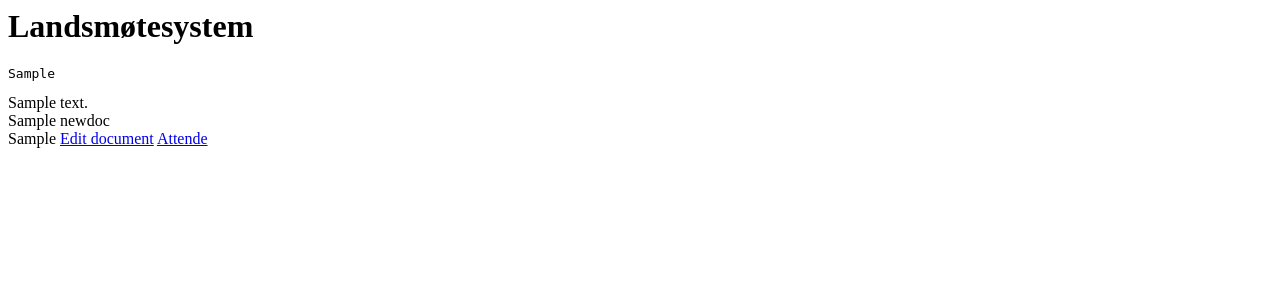
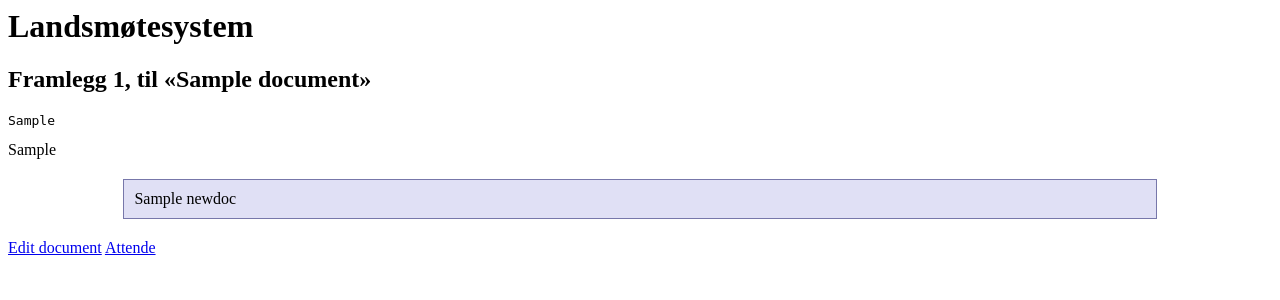
Before and after one commit to Velmont/landsmotesys, a Django app: template templates/framlegg/patch_view.html in a window 1280 px wide. Shown: the top 300 px of the page. Run offline with Django 3.2, Linux system fonts and the light colour scheme; tables that the repository leaves empty hold one stand-in row (values such as "Sample post"); the template is opened without the code that fills it: values that come from a table or form of the project are taken from there, most other values are stand-ins (such as "Sample title", 1, 10 or a date in 2020).

Commit message:
Reinska upp patch template og gjorde litt finare med CSS

```diff
--- a/templates/base.html
+++ b/templates/base.html
@@ -1,8 +1,14 @@
 <html>
 <head>
     <style type="text/css" rel="stylesheet">
+table, td, tr, colgroup { border: 0; }
+table td { padding: 0 4px; }
+.diff_header { font-size: 0.8em; color: #666; text-align: right; }
+
 .diff_add { background-color: #afa; }
 .diff_sub { background-color: #faa; }
+
+.after { border: 1px solid #77a; background-color: #e0e0f5; width: 80%; margin: 20px auto; padding: 10px; }
     </style>
 </head>
 <body>
--- a/templates/framlegg/patch_view.html
+++ b/templates/framlegg/patch_view.html
@@ -2,13 +2,16 @@
 {% load markup %}
 
 {% block content %}
-<pre>{{ patch.patch }}</pre>
+<h2>Framlegg {{patch.pk}}, til &laquo;{{ doc.title }}&raquo;</h2>
 
-<div class="before">{{ doc.text|markdown }}</div>
+<pre class="patch">{{ patch.patch }}</pre>
+
+<div class="diff_view">
+{{ d|safe }}
+</div>
 
 <div class="after">{{ newdoc|markdown }}</div>
 
-{{ d|safe }}
 
 <a href="/framlegg/doc/{{ doc.pk }}/edit/">Edit document</a>
 <a href="/framlegg/">Attende</a>
```
